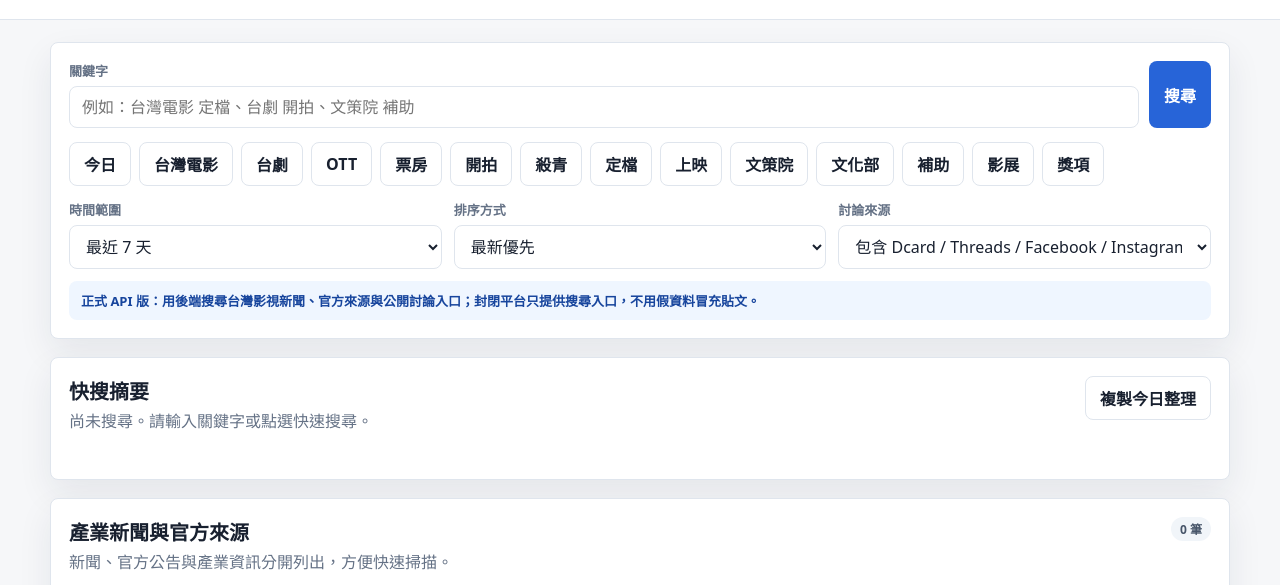
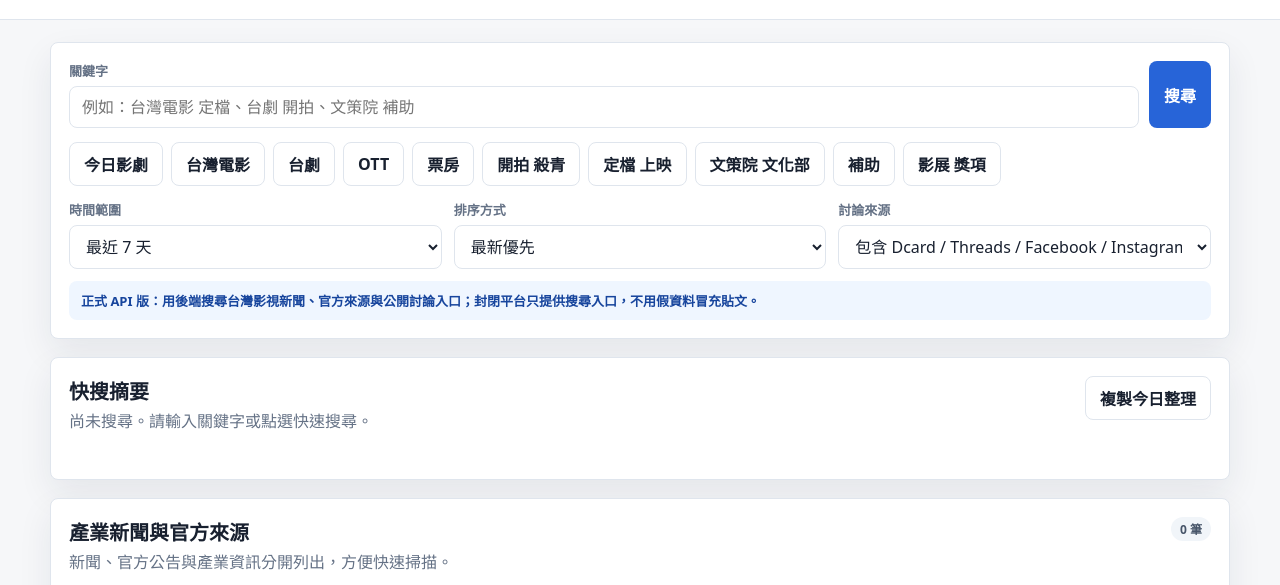
Before and after one commit to aj92119211/movie-social-system, a website: page tw-entertainment-search.html in a window 1280 px wide. Shown: the part 183-768 px from the top of the page. Drawn offline with Linux system fonts and the light colour scheme.

Commit message:
Update entertainment search keyword chips

```diff
--- a/tw-entertainment-search.html
+++ b/tw-entertainment-search.html
@@ -278,20 +278,16 @@
           </div>
 
           <div class="quick-grid" aria-label="快速搜尋">
-            <button class="chip-button" type="button" data-query="今日">今日</button>
+            <button class="chip-button" type="button" data-query="今日影劇">今日影劇</button>
             <button class="chip-button" type="button" data-query="台灣電影">台灣電影</button>
             <button class="chip-button" type="button" data-query="台劇">台劇</button>
             <button class="chip-button" type="button" data-query="OTT">OTT</button>
             <button class="chip-button" type="button" data-query="票房">票房</button>
-            <button class="chip-button" type="button" data-query="開拍">開拍</button>
-            <button class="chip-button" type="button" data-query="殺青">殺青</button>
-            <button class="chip-button" type="button" data-query="定檔">定檔</button>
-            <button class="chip-button" type="button" data-query="上映">上映</button>
-            <button class="chip-button" type="button" data-query="文策院">文策院</button>
-            <button class="chip-button" type="button" data-query="文化部">文化部</button>
+            <button class="chip-button" type="button" data-query="開拍 殺青">開拍 殺青</button>
+            <button class="chip-button" type="button" data-query="定檔 上映">定檔 上映</button>
+            <button class="chip-button" type="button" data-query="文策院 文化部">文策院 文化部</button>
             <button class="chip-button" type="button" data-query="補助">補助</button>
-            <button class="chip-button" type="button" data-query="影展">影展</button>
-            <button class="chip-button" type="button" data-query="獎項">獎項</button>
+            <button class="chip-button" type="button" data-query="影展 獎項">影展 獎項</button>
           </div>
 
           <div class="filter-grid">
```
